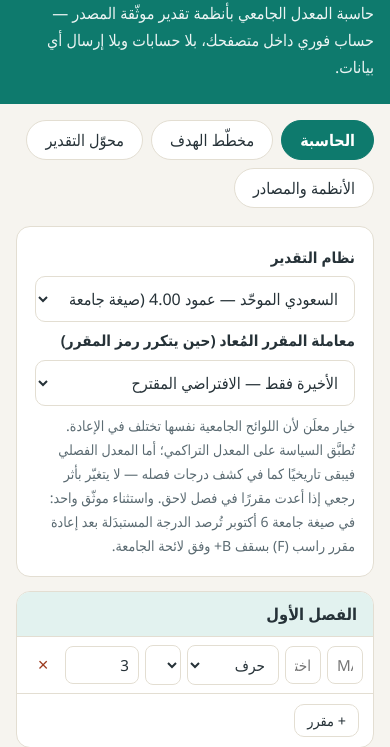
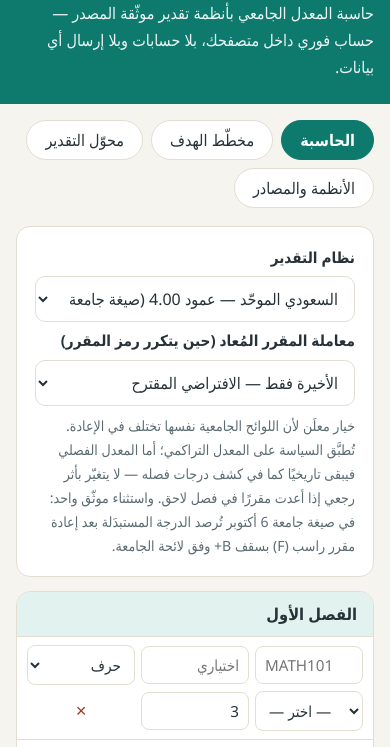
Before and after one commit to eiad55/muaddali, a plain HTML site: page index.html in a window 390 px wide. Shown: the part 83-830 px from the top of the page. Drawn offline with Linux system fonts and the light colour scheme.

Commit message:
Fix mobile course-row layout: 3 columns on two lines at <=640px (Itqan three-projects, approved plan)

```diff
--- a/styles.css
+++ b/styles.css
@@ -157,7 +157,7 @@ body {
 .site-footer { border-top: 1px solid var(--line); color: var(--ink-soft); font-size: .9rem; padding: 16px 0 30px; }
 
 @media (max-width: 640px) {
-  .course-row { grid-template-columns: 1fr 1fr 92px 1fr 74px 32px; gap: 6px; padding: 8px 10px; }
+  .course-row { grid-template-columns: 1fr 1fr 1fr; gap: 6px; padding: 8px 10px; }
   .course-row.head { display: none; }
   .grid2 { grid-template-columns: 1fr; }
   .result-big { font-size: 2.1rem; }
```
